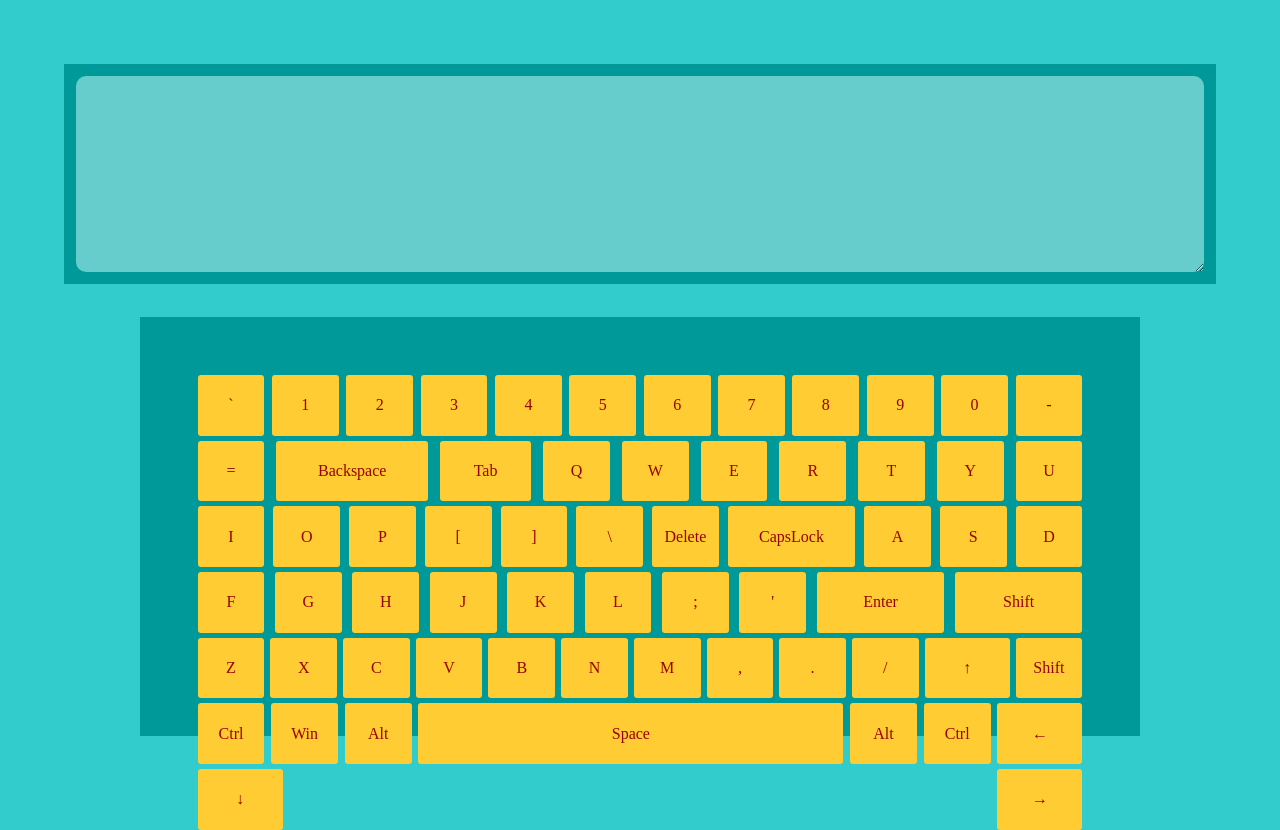
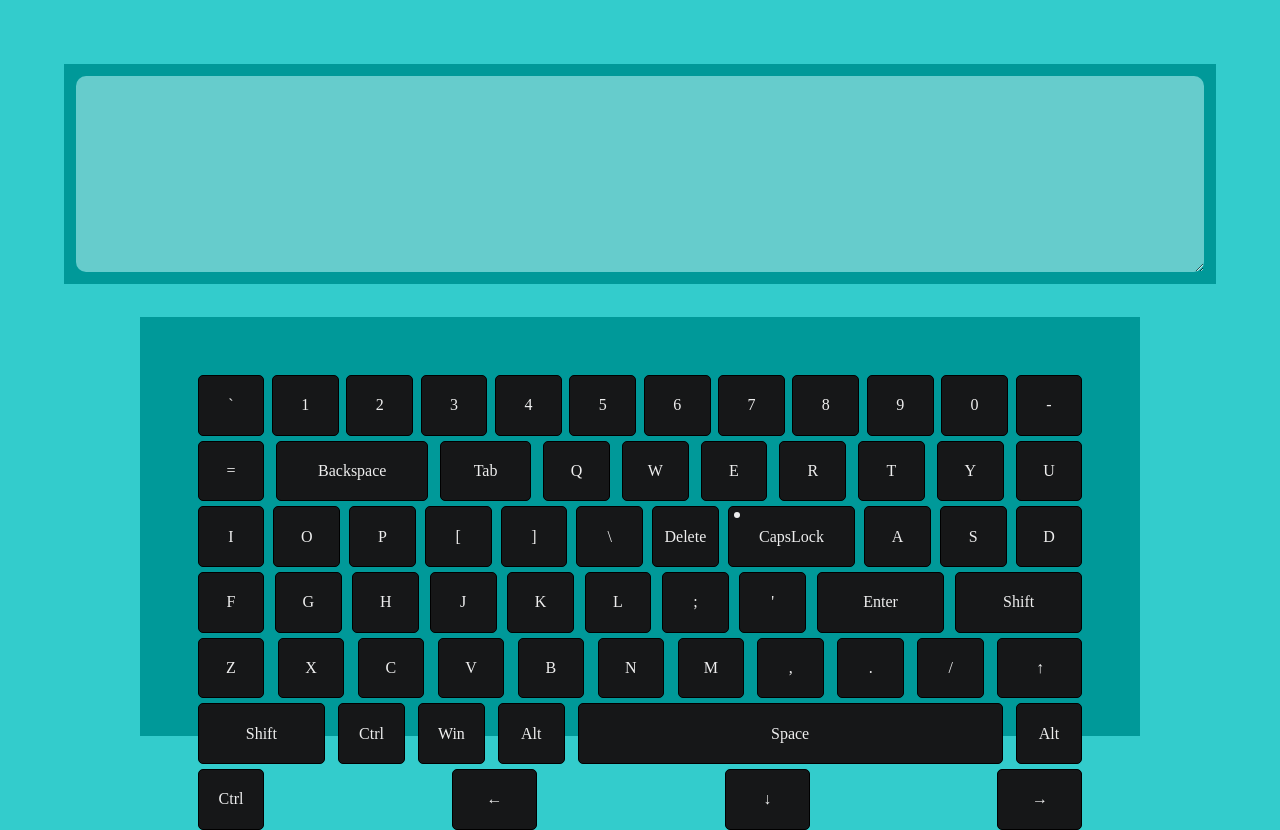
Before and after one commit to KirillDemyanenko/virtual-keyboard, a website: page index.html in a window 1280 px wide. Drawn offline with Linux system fonts and the light colour scheme.

Commit message:
feat: capslock circle

```diff
--- a/style.scss
+++ b/style.scss
@@ -41,18 +41,19 @@ $color_keys_shadow: #996600;
     display: flex;
     aspect-ratio: 1.1 / 1;
     height: 20%;
-    background-color: $color_second;
-    color: $color_keyboard_text;
-    border-radius: 3px;
     align-items: center;
     justify-content: center;
+    border: 1px solid black;
+    border-radius: 5px;
+    background-color: #161718;
+    color: #eee;
+    position: relative;
 
     &:hover {
-      background-color: $color_second;
+      box-shadow: 0 0 5px 5px;
     }
 
     &:active {
-      background: $color_keys_shadow;
       transform: translateY(4px);
     }
   }
@@ -86,7 +87,7 @@ $color_keys_shadow: #996600;
 }
 
 .key__simple.pressed {
-  background-color: $color_keys_shadow;
+  box-shadow: 0 0 5px 5px;
   transform: translateY(4px);
 }
 
@@ -98,7 +99,7 @@ $color_keys_shadow: #996600;
   aspect-ratio: 1.5 / 1;
 }
 
-#Enter, #CapsLock, #ShiftLeft, #Shift {
+#Enter, #CapsLock, #ShiftLeft, #ShiftRight {
   aspect-ratio: 2.1 / 1
 }
 
@@ -109,3 +110,13 @@ $color_keys_shadow: #996600;
 #ArrowUp, #ArrowDown, #ArrowLeft, #ArrowRight {
   aspect-ratio: 1.4 / 1;
 }
+
+.circle {
+  position: absolute;
+  width: 6px;
+  height: 6px;
+  border-radius: 50%;
+  background-color: #eeeeee;
+  left: 5px;
+  top: 5px;
+}
```
Also changed, not shown: style.css, 1 other file.
